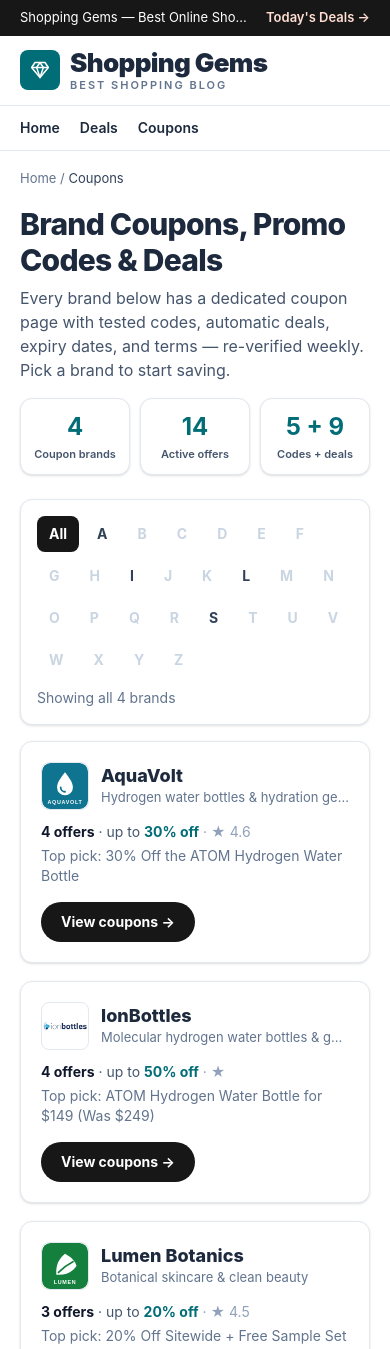
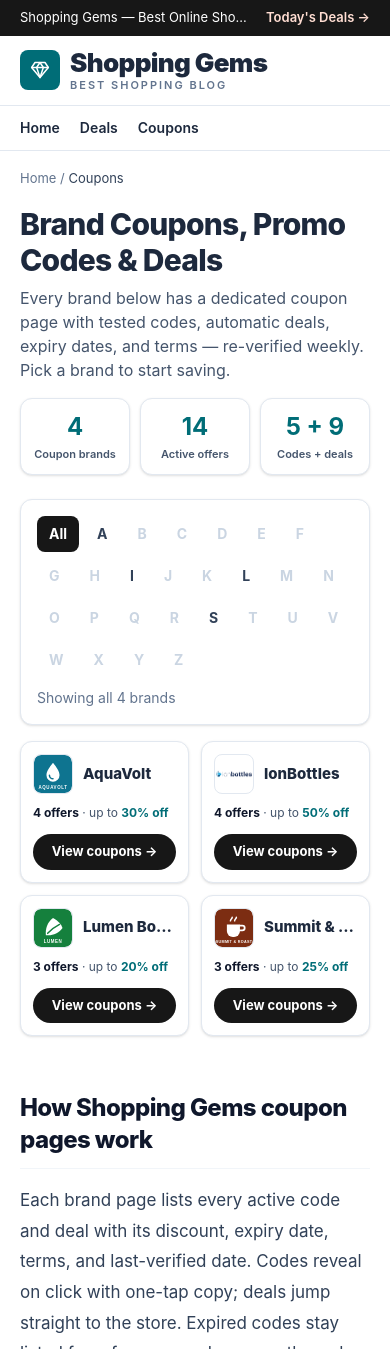
Before and after one commit to trilochan-cell/shopping-gems, an Astro site: page /coupons in a window 390 px wide. Shown: the top 1349 px of the page. Built offline with nearby package versions, Linux system fonts and the light colour scheme; Astro itself is replaced by a stand-in of ours; a web font is replaced by a local one.

Commit message:
Coupons directory: two brand cards per row on mobile

```diff
--- a/src/pages/coupons/index.astro
+++ b/src/pages/coupons/index.astro
@@ -53,28 +53,28 @@ const letters = 'ABCDEFGHIJKLMNOPQRSTUVWXYZ'.split('').map((L) => ({
     <p id="brand-count" class="mt-2.5 text-sm text-slate-500">Showing all {brands.length} brands</p>
   </div>
 
-  <div id="brand-grid" class="mt-4 grid gap-[18px] pb-4 sm:grid-cols-2 lg:grid-cols-3">
+  <div id="brand-grid" class="mt-4 grid grid-cols-2 gap-3 pb-4 sm:gap-[18px] lg:grid-cols-3">
     {brands.map((b) => {
       const top = topOffer(b.slug);
       return (
-        <article data-letter={b.data.name.charAt(0).toUpperCase()} class="brand-card flex flex-col rounded-xl border border-slate-200 bg-white p-5 shadow-sm transition hover:-translate-y-0.5 hover:shadow-lg">
-            <div class="flex items-center gap-3">
+          <article data-letter={b.data.name.charAt(0).toUpperCase()} class="brand-card flex flex-col rounded-xl border border-slate-200 bg-white p-3 shadow-sm transition hover:-translate-y-0.5 hover:shadow-lg sm:p-5">
+            <div class="flex items-center gap-2.5 sm:gap-3">
               {b.data.logo ? (
-                <img src={b.data.logo} alt={`${b.data.name} logo`} width="48" height="48" loading="lazy" class="h-12 w-12 shrink-0 rounded-lg border border-slate-200 bg-white object-contain" />
+                <img src={b.data.logo} alt={`${b.data.name} logo`} width="48" height="48" loading="lazy" class="h-10 w-10 shrink-0 rounded-lg border border-slate-200 bg-white object-contain sm:h-12 sm:w-12" />
               ) : (
-                <span class="grid h-12 w-12 shrink-0 place-items-center rounded-lg bg-brand font-display text-2xl font-bold text-white" aria-hidden="true">{b.data.name.charAt(0)}</span>
+                <span class="grid h-10 w-10 shrink-0 place-items-center rounded-lg bg-brand font-display text-xl font-bold text-white sm:h-12 sm:w-12 sm:text-2xl" aria-hidden="true">{b.data.name.charAt(0)}</span>
               )}
               <div class="min-w-0">
-                <h2 class="font-sans! text-lg font-extrabold leading-tight"><a href={`/coupons/${b.slug}/`} class="hover:text-brand">{b.data.name}</a></h2>
-                <p class="truncate text-[13px] text-slate-500">{b.data.tagline}</p>
+                <h2 class="font-sans! truncate text-[15px] font-extrabold leading-tight sm:text-lg"><a href={`/coupons/${b.slug}/`} class="hover:text-brand">{b.data.name}</a></h2>
+                <p class="hidden truncate text-[13px] text-slate-500 sm:block">{b.data.tagline}</p>
               </div>
             </div>
-            <p class="mt-3 text-sm text-slate-600">
+            <p class="mt-2.5 text-[12px] text-slate-600 sm:mt-3 sm:text-sm">
               <strong class="text-slate-900">{activeFor(b.slug).length} offers</strong> · up to <strong class="text-brand">{b.data.maxDiscount} off</strong>
-              <span class="text-slate-400"> · ★ {b.data.rating}</span>
+              {b.data.rating != null && <span class="hidden text-slate-400 sm:inline"> · ★ {b.data.rating}</span>}
             </p>
-            {top && <p class="mt-1 line-clamp-2 text-sm text-slate-500">Top pick: {top.data.title}</p>}
-            <p class="mt-auto pt-4"><a href={`/coupons/${b.slug}/`} class="inline-block rounded-full bg-neutral-900 px-5 py-2.5 text-sm font-bold text-white hover:bg-brand">View coupons →</a></p>
+            {top && <p class="mt-1 hidden line-clamp-2 text-sm text-slate-500 sm:block">Top pick: {top.data.title}</p>}
+            <p class="mt-auto pt-3 sm:pt-4"><a href={`/coupons/${b.slug}/`} class="block rounded-full bg-neutral-900 px-4 py-2 text-center text-[13px] font-bold text-white hover:bg-brand sm:inline-block sm:px-5 sm:py-2.5 sm:text-sm">View coupons →</a></p>
           </article>
         );
       })}
```
